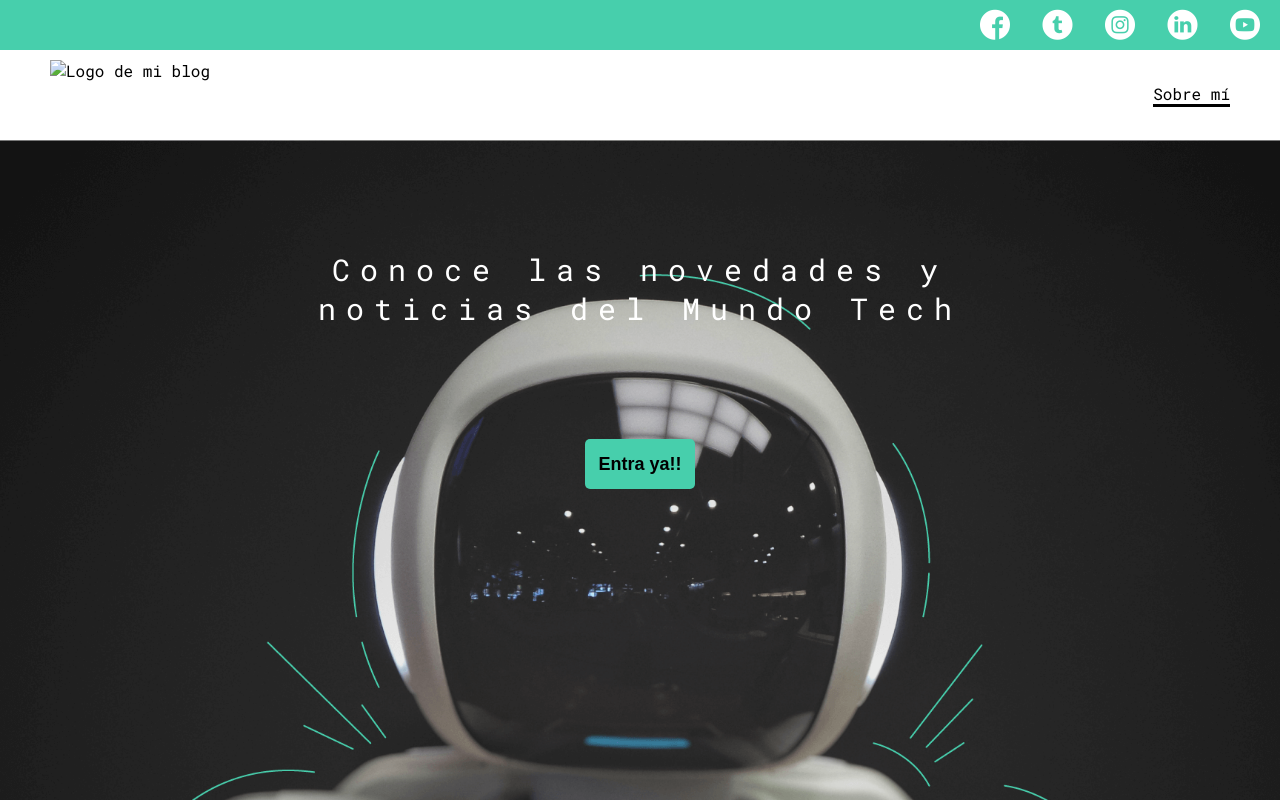
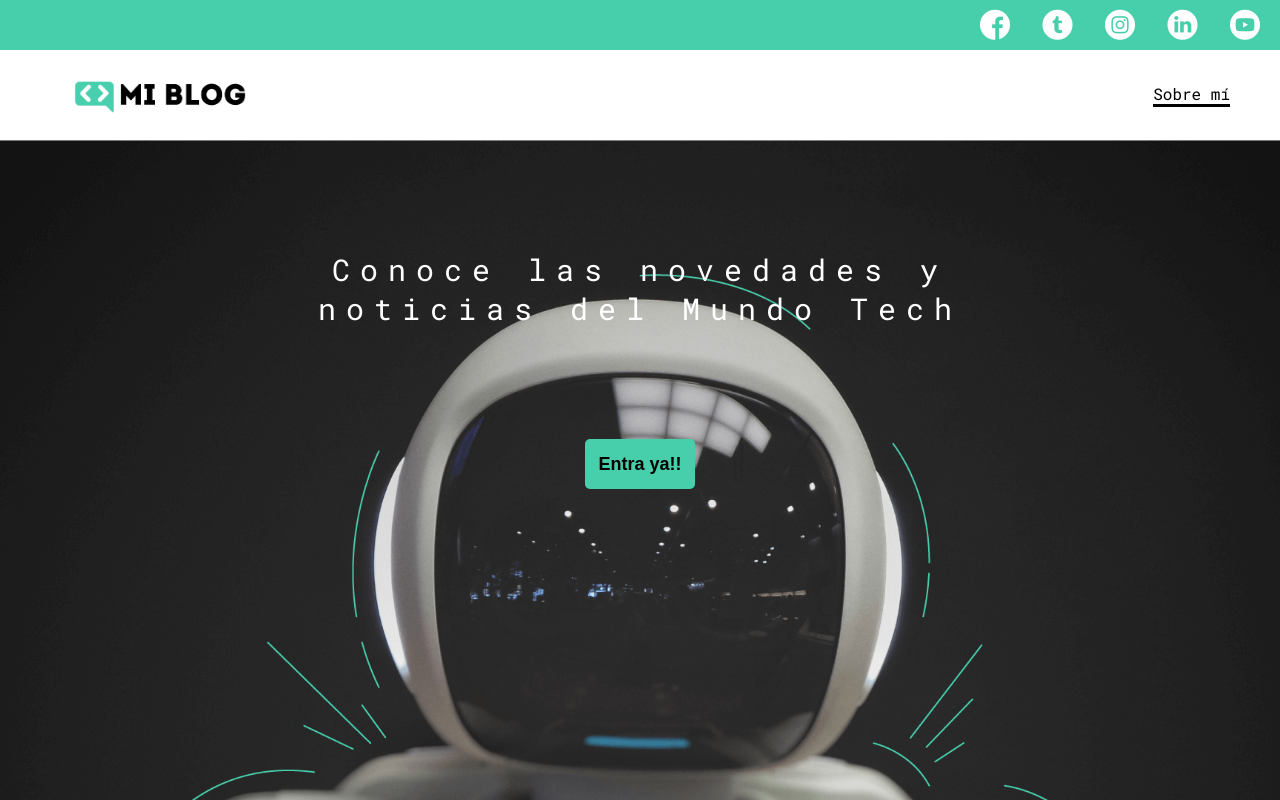
Before and after one commit to HarvinZapata/Blog, a plain HTML site: page index.html in a window 1280 px wide. Drawn offline with Linux system fonts and the light colour scheme; the site is published under a folder, as on GitHub Pages, so addresses that start at the root find nothing.

Commit message:
Corrección de rutas, relativas, para imagenes

```diff
--- a/index.html
+++ b/index.html
@@ -22,7 +22,7 @@
         </section>
         <nav>
             <section class="nav-logo-container">
-                <a href="/"><img src="/assets/img/Logo-negro.png" alt="Logo de mi blog"></a>
+                <a href="/"><img src="./assets/img/Logo-negro.png" alt="Logo de mi blog"></a>
             </section>
             <section class="profile-link">
                 <a href="perfil.html">Sobre mí</a>
```
Also changed, not shown: blogs.html (+1 -1 lines).
